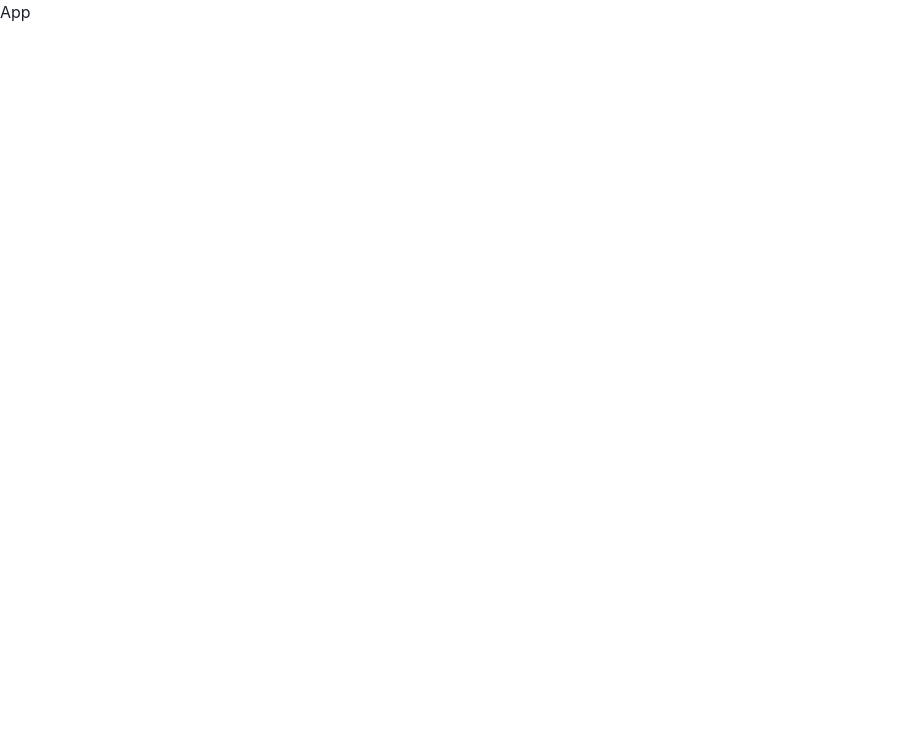
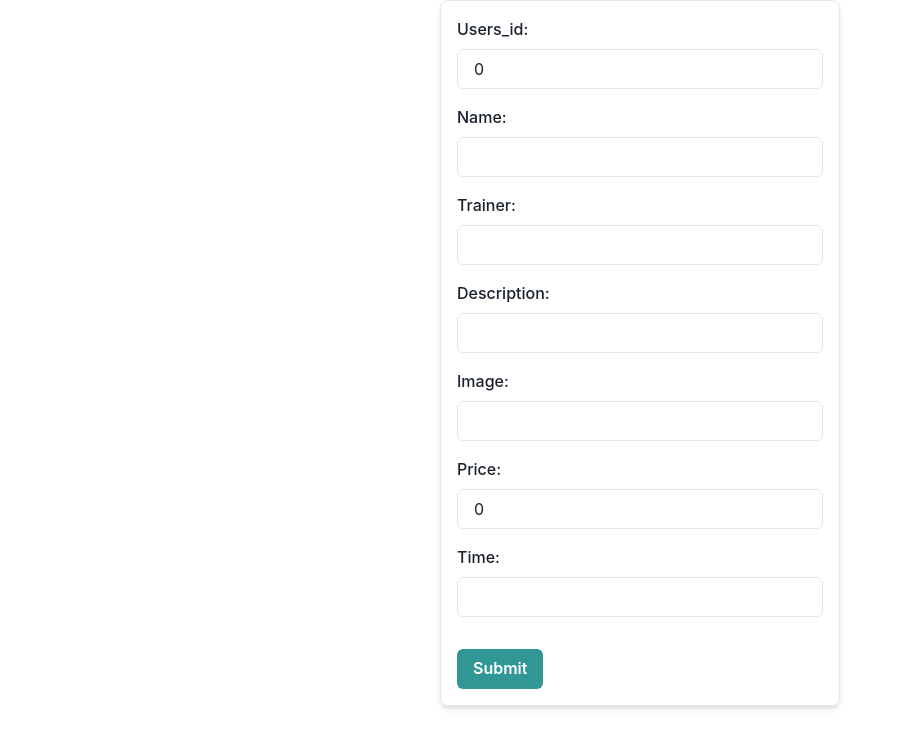
Before and after one commit to wahitom/wor, a React (Create React App) app: page /form in a window 1280 px wide. Shown: the top 748 px of the page, without its empty margins (0-902 px from the left). Built offline with nearby package versions, Linux system fonts and the light colour scheme.

Commit message:
code for workoutform and workouts

```diff
--- a/package.json
+++ b/package.json
@@ -10,6 +10,7 @@
     "@testing-library/react": "^13.4.0",
     "@testing-library/user-event": "^13.5.0",
     "axios": "^1.6.5",
+    "formik": "^2.4.5",
     "framer-motion": "^11.0.2",
     "react": "^18.2.0",
     "react-dom": "^18.2.0",
--- a/src/App.js
+++ b/src/App.js
@@ -1,8 +1,17 @@
 // import logo from "./logo.svg";
 // import "./App.css";
+import WorkoutForm from "./pages/WorkoutForm";
+import Workout from "./pages/Workouts";
+import { Routes, Route } from "react-router-dom";
 
 function App() {
-  return <>App</>;
+  return <>
+
+  <Routes>
+  <Route path="/" element={<Workout/>} />
+      <Route path="/form" element={<WorkoutForm/>} />
+    </Routes>
+  </>
 }
 
 export default App;
--- /dev/null
+++ b/src/pages/WorkoutForm.js
@@ -0,0 +1,123 @@
+import React from 'react';
+import { useFormik } from 'formik';
+import { Input, Button, FormControl, FormLabel, Box } from '@chakra-ui/react';
+import { api } from '../utils/utils';
+
+const WorkoutForm = () => {
+  const formik = useFormik({
+    initialValues: {
+      users_id: 0,
+      name: '',
+      trainer: '',
+      description: '',
+      image: '',
+      price: 0,
+      time: '',
+    },
+    onSubmit: async (values, { resetForm }) => {
+      try {
+        const response = await api.post('workouts', values);
+        resetForm();
+        console.log(response.data);
+      } catch (error) {
+        console.error('Error:', error);
+      }
+    },
+  });
+
+  return (
+    <Box
+      borderWidth="1px"
+      borderRadius="lg"
+      p={4}
+      maxW="400px"
+      mx="auto"
+      boxShadow="md"
+      mb={8}
+    >
+      <form onSubmit={formik.handleSubmit}>
+        <FormControl id="users_id" mb={4}>
+          <FormLabel>Users_id:</FormLabel>
+          <Input
+            type="number"
+            id="users_id"
+            name="users_id"
+            onChange={formik.handleChange}
+            value={formik.values.users_id}
+          />
+        </FormControl>
+        <FormControl id="name" mb={4}>
+          <FormLabel>Name:</FormLabel>
+          <Input
+            type="text"
+            id="name"
+            name="name"
+            onChange={formik.handleChange}
+            value={formik.values.name}
+          />
+        </FormControl>
+
+        <FormControl id="trainer" mb={4}>
+          <FormLabel>Trainer:</FormLabel>
+          <Input
+            type="text"
+            id="trainer"
+            name="trainer"
+            onChange={formik.handleChange}
+            value={formik.values.trainer}
+          />
+        </FormControl>
+
+        <FormControl id="description" mb={4}>
+          <FormLabel>Description:</FormLabel>
+          <Input
+            type="text"
+            id="description"
+            name="description"
+            onChange={formik.handleChange}
+            value={formik.values.description}
+          />
+        </FormControl>
+
+        <FormControl id="image" mb={4}>
+          <FormLabel>Image:</FormLabel>
+          <Input
+            type="text"
+            id="image"
+            name="image"
+            onChange={formik.handleChange}
+            value={formik.values.image}
+          />
+        </FormControl>
+
+        <FormControl id="price" mb={4}>
+          <FormLabel>Price:</FormLabel>
+          <Input
+            type="number"
+            id="price"
+            name="price"
+            onChange={formik.handleChange}
+            value={formik.values.price}
+          />
+        </FormControl>
+
+        <FormControl id="time" mb={4}>
+          <FormLabel>Time:</FormLabel>
+          <Input
+            type="text"
+            id="time"
+            name="time"
+            onChange={formik.handleChange}
+            value={formik.values.time}
+          />
+        </FormControl>
+
+        <Button type="submit" colorScheme="teal" mt={4}>
+          Submit
+        </Button>
+      </form>
+    </Box>
+  );
+};
+
+export default WorkoutForm;
--- a/src/pages/Workouts.js
+++ b/src/pages/Workouts.js
@@ -0,0 +1,40 @@
+import { useEffect, useState } from 'react';
+import { Box, Image, Text, VStack, Button, Flex } from '@chakra-ui/react';
+import { api } from '../utils/utils';
+
+const Workout = () => {
+    const [workouts, setWorkouts] = useState([]);
+
+    useEffect(() => {
+        api.get('workouts')
+            .then(response => {
+                setWorkouts(response.data);
+                console.log(response.data);
+            })
+            .catch(error => {
+                console.error('Error:', error);
+            });
+    });
+
+    return (
+        <Flex flexWrap="wrap" justifyContent="space-between" spacing={4}>
+            {workouts.map(workout => (
+                <Box key={workout.id} width="20%" borderWidth="2px" borderRadius="lg" overflow="hidden">
+                    <Image src={workout.image} alt={workout.name} maxH="150px" />
+                    <VStack p={4} align="start">
+                        <Text fontWeight="bold">Name : {workout.name}</Text>
+                        <Text>Trainer : {workout.trainer}</Text>
+                        <Text>Description : {workout.description}</Text>
+                        <Text>ksh.{workout.price}</Text>
+                        <Text>{workout.time}</Text>
+                        <Button colorScheme="teal" mt={4}>
+                            Book Now
+                        </Button>
+                    </VStack>
+                </Box>
+            ))}
+        </Flex>
+    );
+};
+
+export default Workout;
```
Also changed, not shown: 1 other file (tests, documents, lock files or other folders).
